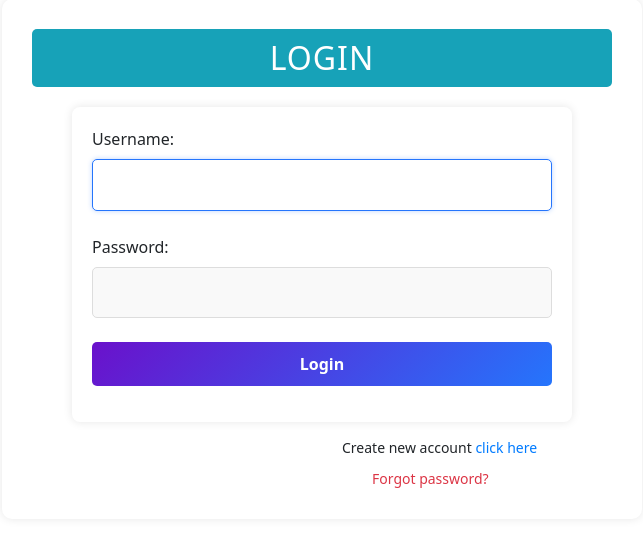
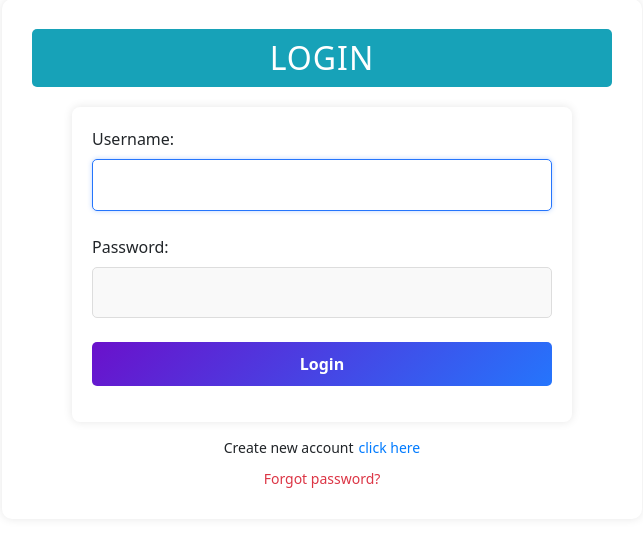
Before and after one commit to Aadityabandhane/hrms, a Django app: page /login/ in a window 1280 px wide. Shown: the part 86-623 px from the top of the page, without its empty margins (318-961 px from the left). Run offline with Django 5.2, Linux system fonts and the light colour scheme; some libraries are stand-ins or nearby versions.

Commit message:
login css

```diff
--- a/templates/login.html
+++ b/templates/login.html
@@ -20,13 +20,13 @@
         </div>
         <input type="submit" value="Login" style="background-color: #007bff; color: white; border: none; padding: 10px 15px; cursor: pointer; border-radius: 5px;">
     </form>
-
-    <div style="margin-top: 15px; font-size: 14px;margin-left: 310px">
-        <span>Create new account </span>
-        <a href="{% url 'register' %}" style="color: #007bff; text-decoration: none;">click here</a>
+    <div style="display: flex; justify-content: center; margin-top: 15px; font-size: 14px;">
+        <span>Create new account</span>
+        <a href="{% url 'register' %}" style="color: #007bff; text-decoration: none; margin-left: 5px;">click here</a>
     </div>
 
-    <div style="margin-top: 10px; font-size: 14px; margin-left: 340px">
+    <!-- Centering the "Forgot password?" link -->
+    <div style="display: flex; justify-content: center; margin-top: 10px; font-size: 14px;">
         <a href="{% url 'forgotpassword' %}" style="color: #dc3545; text-decoration: none;">Forgot password?</a>
     </div>
 </div>
```
